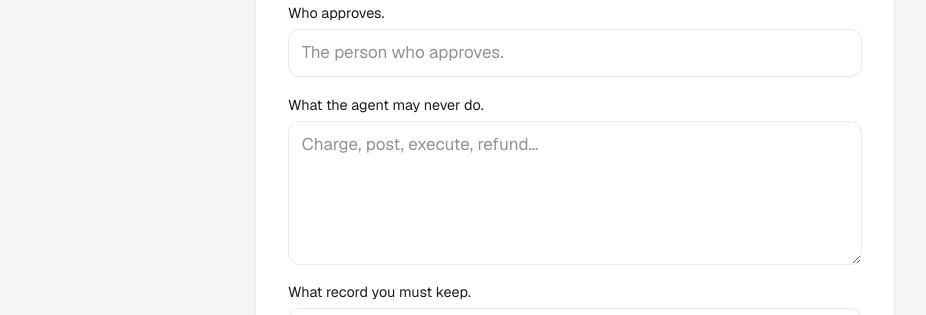
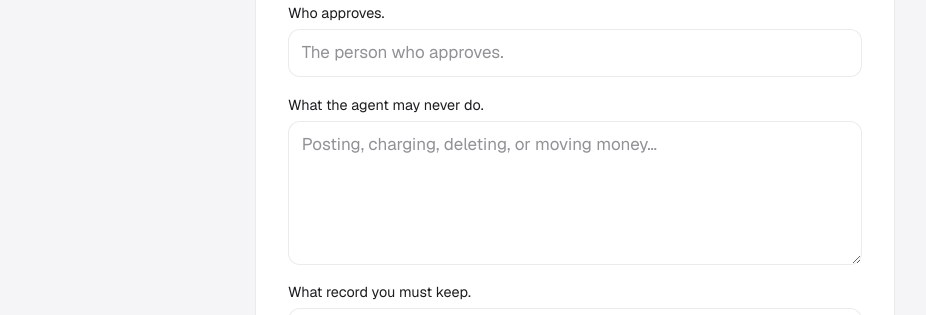
Before and after one commit to remexstudio/remex-atelier, a Next.js app: page /contact in a window 1280 px wide. Shown: the part 1020-1335 px from the top of the page, without its empty margins (65-991 px from the left). Built offline with nearby package versions, Linux system fonts and the light colour scheme.

Commit message:
chore(copy): spell out the never-do field examples
Co-authored-by: remexstudio <remexstudio@users.noreply.github.com>

```diff
--- a/components/ContactForm.tsx
+++ b/components/ContactForm.tsx
@@ -25,7 +25,7 @@ const BRIEF_FIELDS = [
     label: BRIEF_ASKS[2],
     kind: "area",
     autoComplete: "off",
-    placeholder: "Charge, post, execute, refund…",
+    placeholder: "Posting, charging, deleting, or moving money…",
   },
   {
     name: "record",
```
